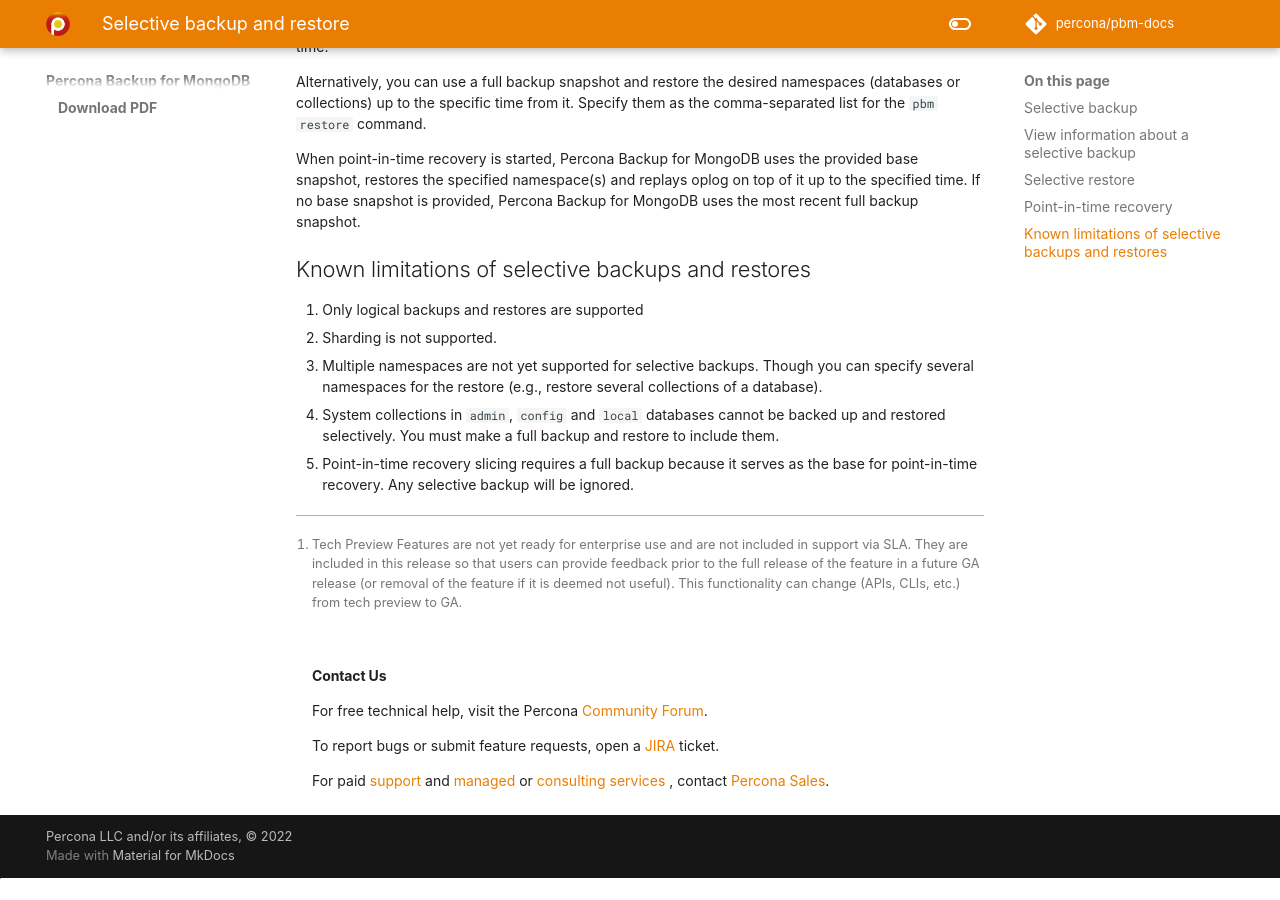
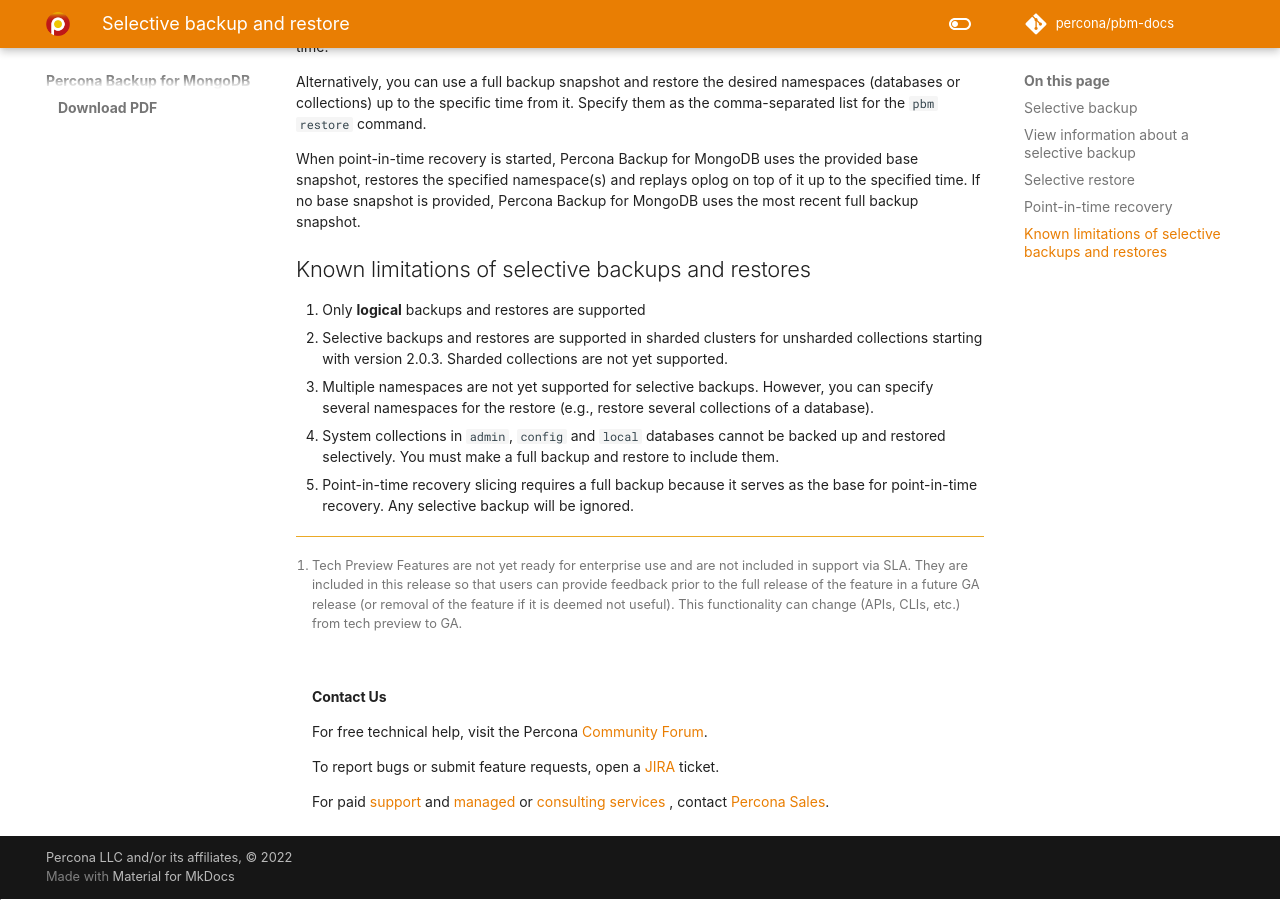
Before and after one commit to percona/pbm-docs, an MkDocs documentation site: the page built from docs/usage/selective-backup.md, in a window 1280 px wide and 900 px high, scrolled down 2274 px. Built offline with MkDocs 1.6.1 and Material for MkDocs 9.7.7, drawn with Linux system fonts in a browser that asks for light colours; nearby versions of some CDN libraries; some web fonts are replaced; comment, search, counter and statistics services are not loaded; before the commit the page ends 3153 px from its top, so only the background shows below that.

Commit message:
PBM-962 Amended known limitations about sharding support

```diff
--- a/docs/usage/selective-backup.md
+++ b/docs/usage/selective-backup.md
@@ -111,9 +111,9 @@
 
 ## Known limitations of selective backups and restores
 
-1. Only logical backups and restores are supported
-2. Sharding is not supported.
-3. Multiple namespaces are not yet supported for selective backups. Though you can specify several namespaces for the restore (e.g., restore several collections of a database).
+1. Only **logical** backups and restores are supported
+2. Selective backups and restores are supported in sharded clusters for unsharded collections starting with version 2.0.3. Sharded collections are not yet supported.
+3. Multiple namespaces are not yet supported for selective backups. However, you can specify several namespaces for the restore (e.g., restore several collections of a database).
 4.	System collections in ``admin``, ``config`` and ``local`` databases cannot be backed up and restored selectively. You must make a full backup and restore to include them.
 5.	Point-in-time recovery slicing requires a full backup because it serves as the base for point-in-time recovery. Any selective backup will be ignored.
 
```
